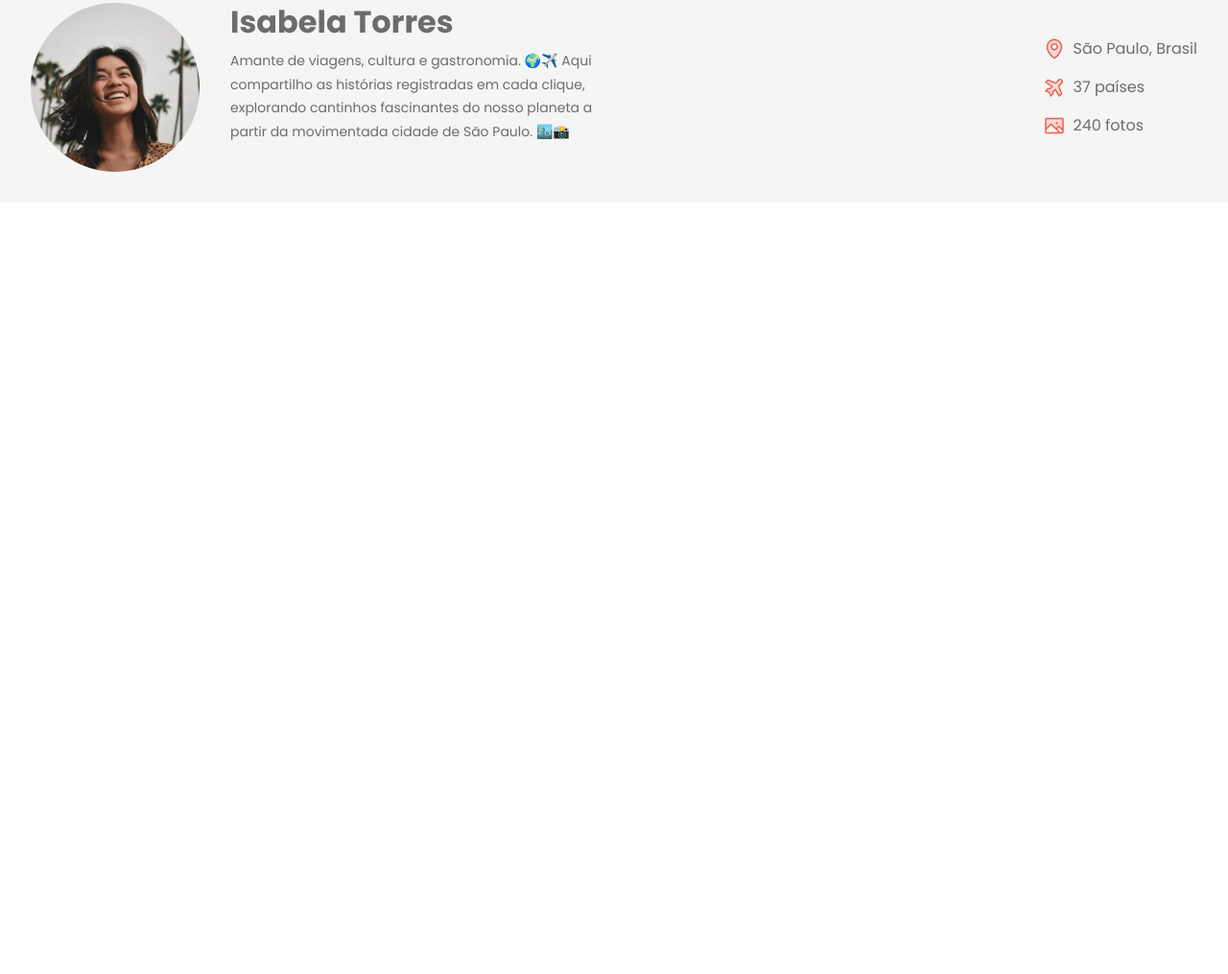
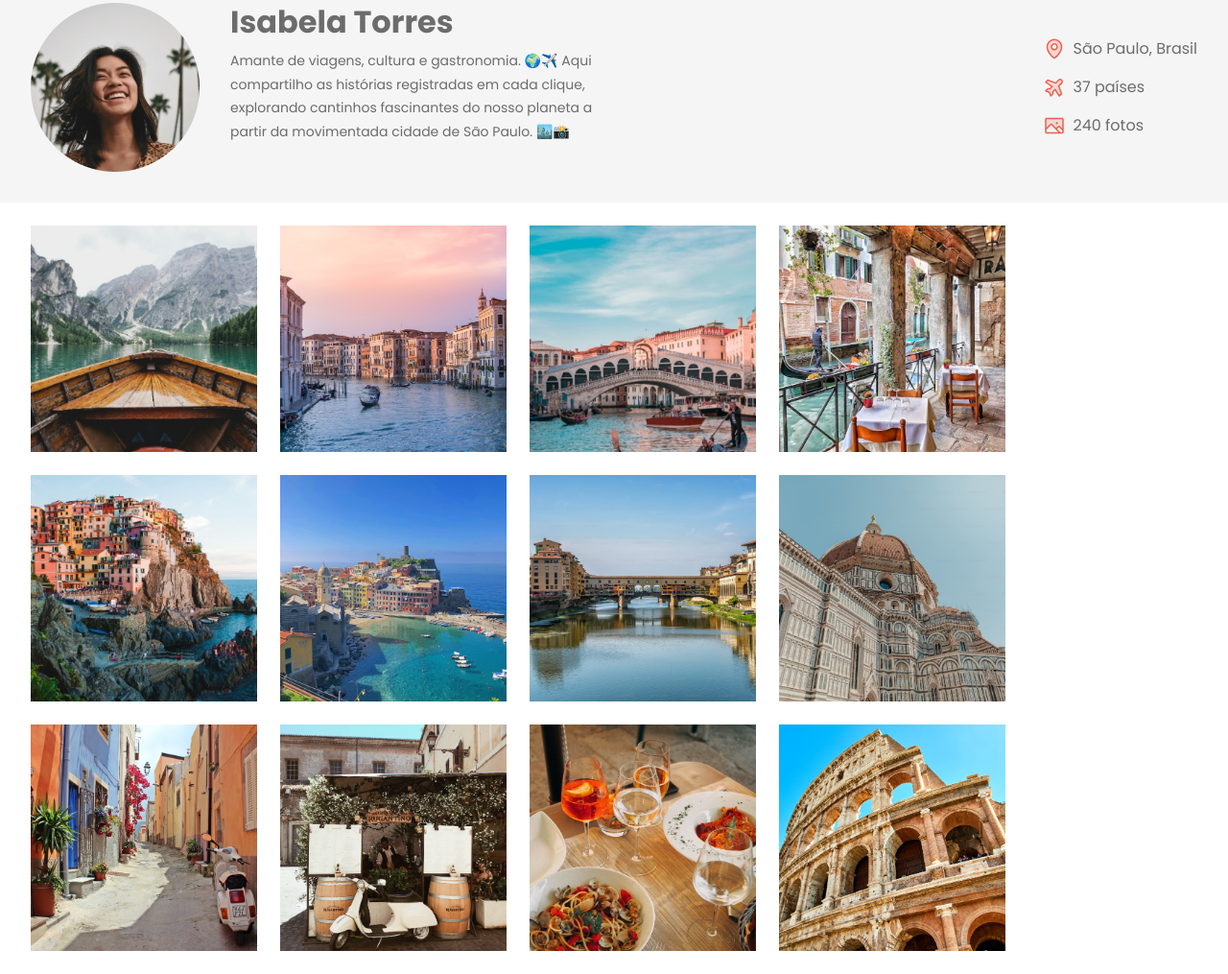
Before and after one commit to SantiaGhou/TravelGram-idea-Page, a plain HTML site: page index.html in a window 1280 px wide. Shown: the part 132-1147 px from the top of the page at 96% size. Before the commit the page ends 800 px from the top, so only its background shows below. Drawn offline with Linux system fonts and the light colour scheme; a web font is replaced by a local one.

Commit message:
Feed Added

```diff
--- a/index.html
+++ b/index.html
@@ -54,5 +54,19 @@
     </ul>
 </header>
 </div>
+<main class="container">
+    <img src="assets/images/Image 01.png" alt="">
+    <img src="assets/images/Image 02.png" alt="">
+    <img src="assets/images/Image 03.png" alt="">
+    <img src="assets/images/Image 04.png" alt="">
+    <img src="assets/images/Image 05.png" alt="">
+    <img src="assets/images/Image 06.png" alt="">
+    <img src="assets/images/Image 07.png" alt="">
+    <img src="assets/images/Image 08.png" alt="">
+    <img src="assets/images/Image 09.png" alt="">
+    <img src="assets/images/Image 10.png" alt="">
+    <img src="assets/images/Image 11.png" alt="">
+    <img src="assets/images/Image 12.png" alt="">
+</main>
 </body>
 </html>
--- a/styles/index.css
+++ b/styles/index.css
@@ -1,3 +1,4 @@
 @import url(global.css);
 @import url(nav.css);
 @import url(header.css);
+@import url(main.css);
--- /dev/null
+++ b/styles/main.css
@@ -0,0 +1,14 @@
+main{
+    display: flex;
+    flex-wrap: wrap;
+    gap: 24px;
+    padding-block: 24px;
+
+}
+
+main img {
+width: 236px;
+height: 236px;
+object-fit: cover;
+
+}
```
